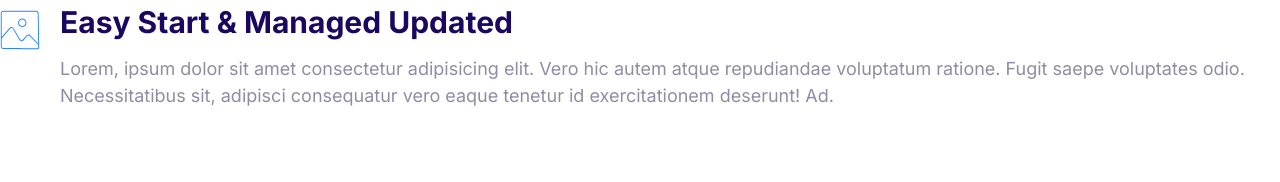
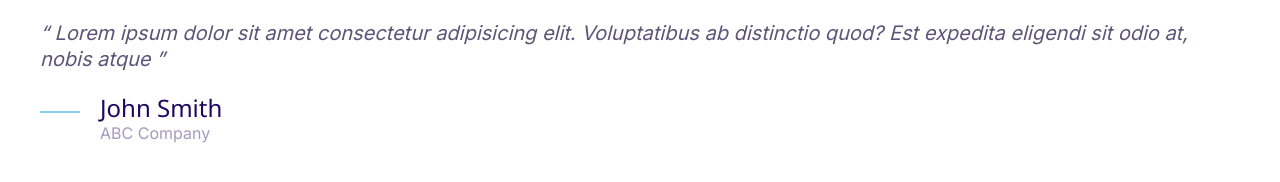
Before and after one commit to sanjaysah101/Moshify, a plain HTML site: page index.html in a window 1280 px wide. Drawn offline with Linux system fonts and the light colour scheme.

Commit message:
Build Quotes components

```diff
--- a/css/styles.css
+++ b/css/styles.css
@@ -4,6 +4,7 @@
   --color-accent: #ff3400;
   --color-heading: #1b0760;
   --color-body: #918ca4;
+  --color-body-darker: #5c5577;
   --color-border: #ccc;
   --border-radius: 30px;
 }
@@ -357,18 +358,65 @@ a {
 }
 
 /* Media */
-.media{
-    display: flex;
+.media {
+  display: flex;
 }
 
-.media__title{
-    margin-top: 0;
+.media__title {
+  margin-top: 0;
 }
 
-.media__body{
-    margin: 0 2rem;
+.media__body {
+  margin: 0 2rem;
 }
 
-.media__image{
-    margin-top: 1rem;
+.media__image {
+  margin-top: 1rem;
 }
+
+/* Quote */
+.quote {
+  font-size: 3rem;
+  font-style: italic;
+  color: var(--color-body-darker);
+  line-height: 1.3;
+}
+
+.quote__text::before {
+  content: open-quote;
+}
+.quote__text::after {
+  content: close-quote;
+}
+
+.quote__author{
+    font-size: 3rem;
+    font-weight: 500;
+    font-style: normal;
+    font-family: 'Segoe UI', Tahoma, Geneva, Verdana, sans-serif; /*FIXME: add font family to Montserrat */
+    margin-bottom: 0;
+}
+
+.quote__organization{
+  color: var(--color-heading);
+  opacity: .4;
+  font-size: 2rem;
+  font-style: normal;
+}
+
+.quote__line{
+  position: relative;
+  bottom: 10px;
+}
+
+@media screen and (min-width: 1024px) {
+  .quote{
+    font-size: 2rem;
+  }
+  .quote__author{
+    font-size: 2.4rem;
+  }
+  .quote__organization{
+    font-size: 1.6rem;
+  }
+}
--- a/index.html
+++ b/index.html
@@ -14,16 +14,26 @@
     <link rel="stylesheet" href="css/styles.css" />
   </head>
   <body>
+    <blockquote class="quote">
+      <p class="quote__text">
+        Lorem ipsum dolor sit amet consectetur adipisicing elit. Voluptatibus ab
+        distinctio quod? Est expedita eligendi sit odio at, nobis atque
+      </p>
+      <footer>
         <div class="media">
           <div class="media__image">
-        <svg class="icon icon--primary">
-          <use xlink:href="images/sprite.svg#snap"></use>
+            <svg class="icon icon--primary quote__line">
+              <use xlink:href="images/sprite.svg#line"></use>
             </svg>
           </div>
           <div class="media__body">
-        <h3 class="media__title">Easy Start & Managed Updated</h3>
-        <p>Lorem, ipsum dolor sit amet consectetur adipisicing elit. Vero hic autem atque repudiandae voluptatum ratione. Fugit saepe voluptates odio. Necessitatibus sit, adipisci consequatur vero eaque tenetur id exercitationem deserunt! Ad.</p>
+            <h3 class="media__title quote__author">John Smith</h3>
+            <p class="quote__organization">
+              ABC Company
+            </p>
           </div>
         </div>
+      </footer>
+    </blockquote>
   </body>
 </html>
```
Also changed, not shown: components/quotes.html (added, +19 -0 lines). Lines whose indentation alone changed are shown as unchanged.
